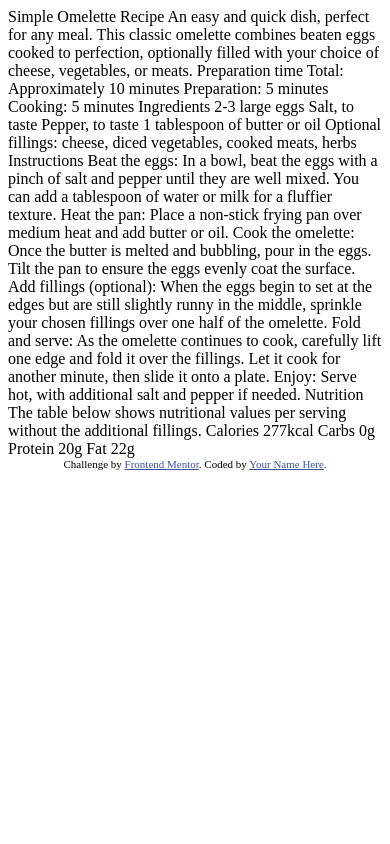
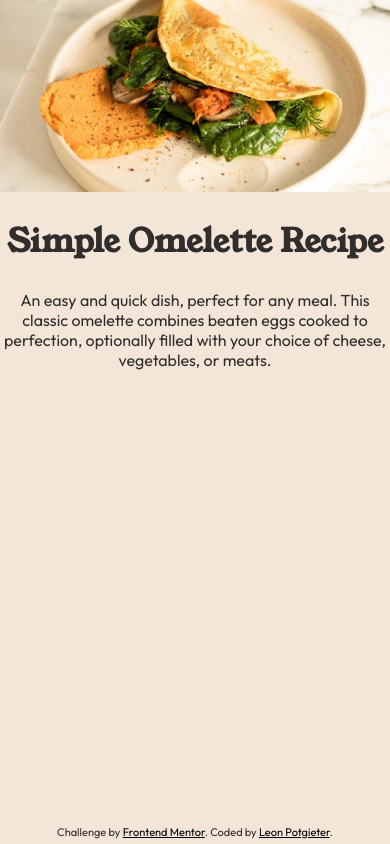
Before and after one commit to leonp84/fm3-recipe-page, a plain HTML site: page index.html in a window 390 px wide. Drawn offline with Linux system fonts and the light colour scheme.

Commit message:
init: for mobile test

```diff
--- /dev/null
+++ b/assets/css/style.css
@@ -0,0 +1,54 @@
+@import url('https://fonts.googleapis.com/css2?family=Outfit:wght@100..900&family=Young+Serif&display=swap');
+
+body {
+    min-height: 96vh;
+    margin: 0;
+
+    background-color: hsl(30, 54%, 90%);
+    color: hsl(24, 5%, 18%);
+
+    font-size: 16px;
+    font-weight: 400;
+    font-family: "Outfit", sans-serif;
+    font-optical-sizing: auto;
+    font-style: normal;
+    text-align: center;
+
+    /* display: flex;
+    justify-content: center;
+    align-items: center; */
+}
+
+.header-image {
+    display: flex;
+    justify-content: center;
+}
+
+.header-image img {
+    width: 420px;
+}
+
+
+.attribution {
+    font-size: 11px;
+    text-align: center;
+    position: absolute;
+    bottom: 0.5em;
+    width:100%;
+}
+
+.main-heading {
+    font-size: xx-large;
+}
+
+.heading-font {
+    font-family: "Young Serif", serif;
+}
+
+.attribution a, .attribution a:visited {
+    color: black;
+}
+
+.attribution a:hover {
+    color: hsl(14, 45%, 36%);
+}
--- a/index.html
+++ b/index.html
@@ -5,23 +5,27 @@
   <meta name="viewport" content="width=device-width, initial-scale=1.0"> <!-- displays site properly based on user's device -->
 
   <link rel="icon" type="image/png" sizes="32x32" href="./assets/images/favicon-32x32.png">
-
+  <link rel="stylesheet" href="assets/css/style.css">
   <title>Frontend Mentor | Recipe page</title>
-
-  <!-- Feel free to remove these styles or customise in your own stylesheet 👍 -->
-  <style>
-    .attribution { font-size: 11px; text-align: center; }
-    .attribution a { color: hsl(228, 45%, 44%); }
-  </style>
 </head>
 <body>
+  <main>
+    <section>
+      <div class="header-image">
+        <img src="assets/images/image-omelette.jpeg" alt="Image of a cooked Omelette filled with vegetables, with toast on the side.">
+      </div>
+      <h1 class="heading-font main-heading">Simple Omelette Recipe</h1>
 
-  Simple Omelette Recipe
 
-  An easy and quick dish, perfect for any meal. This classic omelette combines beaten eggs cooked
-  to perfection, optionally filled with your choice of cheese, vegetables, or meats.
 
-  Preparation time
+
+
+
+
+      <p>An easy and quick dish, perfect for any meal. This classic omelette combines beaten eggs cooked
+      to perfection, optionally filled with your choice of cheese, vegetables, or meats.</p>
+    </section>
+  <!-- Preparation time
 
   Total: Approximately 10 minutes
   Preparation: 5 minutes
@@ -67,11 +71,12 @@
   20g
 
   Fat
-  22g
+  22g -->
+  </main>
 
   <div class="attribution">
     Challenge by <a href="https://www.frontendmentor.io?ref=challenge" target="_blank">Frontend Mentor</a>.
-    Coded by <a href="#">Your Name Here</a>.
+    Coded by <a href="#">Leon Potgieter</a>.
   </div>
 </body>
 </html>
```
